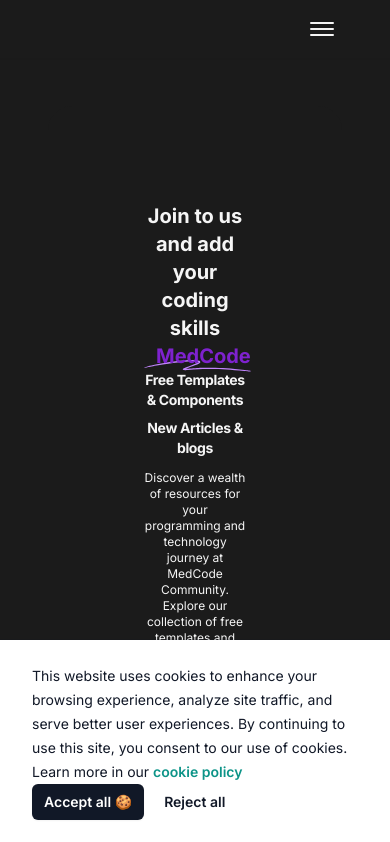
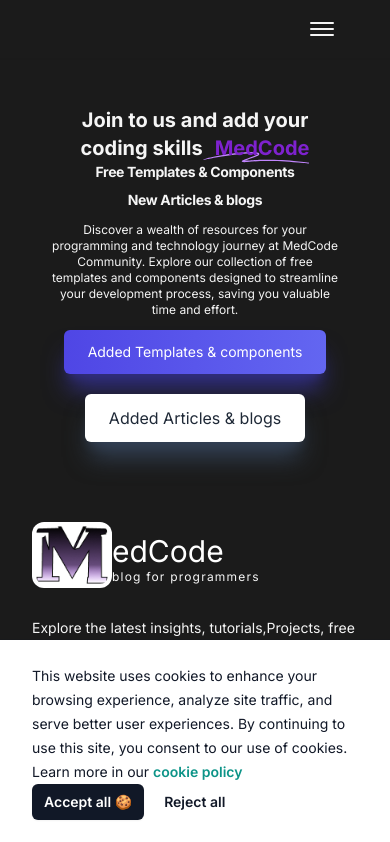
Before and after one commit to med134/medBlogs, a Next.js app: page /dashboard in a window 390 px wide. Shown: the top 842 px of the page. Built offline with nearby package versions, Linux system fonts and the light colour scheme; no server answers.

Commit message:
dashboard

```diff
--- a/app/components/NavigationBar.jsx
+++ b/app/components/NavigationBar.jsx
@@ -3,7 +3,7 @@ import React from "react";
 import Layout from "./Layout";
 const NavigationBar = () => {
   return (
-    <Layout className="mx-auto flex p-16 bg-white py-2 w-full text-center flex-col rounded-3xl px-4 sm:px-0 sm:p-1 sm:py-0">
+    <div className="text-center">
       <h1 className="mx-auto max-w-4xl space-x-2 py-4 dark:text-light font-title text-5xl font-bold tracking-normal xs:py-0 xs:w-full text-gray-800 sm:text-xl">
         Join to us and add your coding skills
         <span className="relative whitespace-nowrap text-purple-700">
@@ -28,21 +28,21 @@ const NavigationBar = () => {
         and components designed to streamline your development process, saving
         you valuable time and effort.
       </p>
-      <div className="group flex items-center justify-center gap-5 mt-6 md:flex-row sm:flex-wrap sm:mt-1">
+      <div className="group flex items-center justify-center gap-5 mt-6 md:flex-row sm:flex-wrap sm:mt-3">
         <Link
           href="/dashboard/add-templates"
-          className="inline-block w-auto min-w-[250px] px-6 py-4 sm:py-2 text-white transition-all rounded-md shadow-xl sm:w-auto bg-gradient-to-r from-indigo-600 to-indigo-500 hover:bg-gradient-to-b dark:shadow-indigo-900 shadow-indigo-200 hover:shadow-2xl hover:shadow-indigo-400 hover:-translate-y-px onfocus:font-extrabold xs:text-sm"
+          className="inline-block w-full px-6 py-4 sm:py-3 text-white transition-all rounded-md shadow-xl sm:w-auto bg-gradient-to-r from-indigo-600 to-indigo-500 hover:bg-gradient-to-b dark:shadow-indigo-900 shadow-indigo-200 hover:shadow-2xl hover:shadow-indigo-400 hover:-translate-y-px onfocus:font-extrabold xs:text-sm"
         >
           Added Templates & components
         </Link>
         <Link
-          className="inline-block w-auto min-w-[250px] px-6 py-4 text-white transition-all bg-gray-700 dark:bg-white dark:text-gray-800 rounded-md shadow-xl sm:w-auto hover:bg-gray-900 hover:text-white shadow-slate-300 dark:shadow-slate-700 hover:shadow-2xl hover:shadow-slate-400 hover:-translate-y-px onfocus:font-extrabold"
+          className="inline-block w-full  px-6 py-4 sm:py-3 text-white transition-all bg-gray-700 dark:bg-white dark:text-gray-800 rounded-md shadow-xl sm:w-auto hover:bg-gray-900 hover:text-white shadow-slate-300 dark:shadow-slate-700 hover:shadow-2xl hover:shadow-slate-400 hover:-translate-y-px onfocus:font-extrabold"
           href="/dashboard/add-articles"
         >
           Added Articles & blogs
         </Link>
       </div>
-    </Layout>
+    </div>
   );
 };
 
--- a/app/components/SearchTwo.jsx
+++ b/app/components/SearchTwo.jsx
@@ -32,7 +32,6 @@ const SearchTwo = ({ getSearchResult }) => {
       const regex = new RegExp(`${query}`, "gi");
       return post.title.match(regex);
     });
-
     setSug(filteredPosts);
     setQuery(query);
   };
@@ -57,7 +56,7 @@ const SearchTwo = ({ getSearchResult }) => {
     <>
       <form
         onSubmit={handleSearch}
-        className="inline-flex w-full px-6  mt-2 bg-light dark:bg-dark"
+        className="inline-flex w-full px-6 mt-2 bg-light dark:bg-dark relative"
       >
         <input
           type="text"
@@ -85,17 +84,19 @@ const SearchTwo = ({ getSearchResult }) => {
         </button>
       </form>
 
-      {sug.length > 0
-        ? sug.map((item, index) => (
+      {sug.length > 0 && (
+        <div className="mt-2 bg-white dark:bg-dark shadow-lg rounded-md">
+          {sug.map((item, index) => (
             <div
               onClick={() => onSugHandler(item.title)}
               key={index}
-              className="px-10 py-2 cursor-pointer text-dark  dark:text-light dark:bg-dark bg-white hover:bg-slate-500 dark:hover:bg-slate-500"
+              className="px-6 py-2 cursor-pointer text-dark dark:text-light hover:bg-slate-500 dark:hover:bg-slate-500"
             >
               {item.title}
             </div>
-          ))
-        : null}
+          ))}
+        </div>
+      )}
     </>
   );
 };
```
